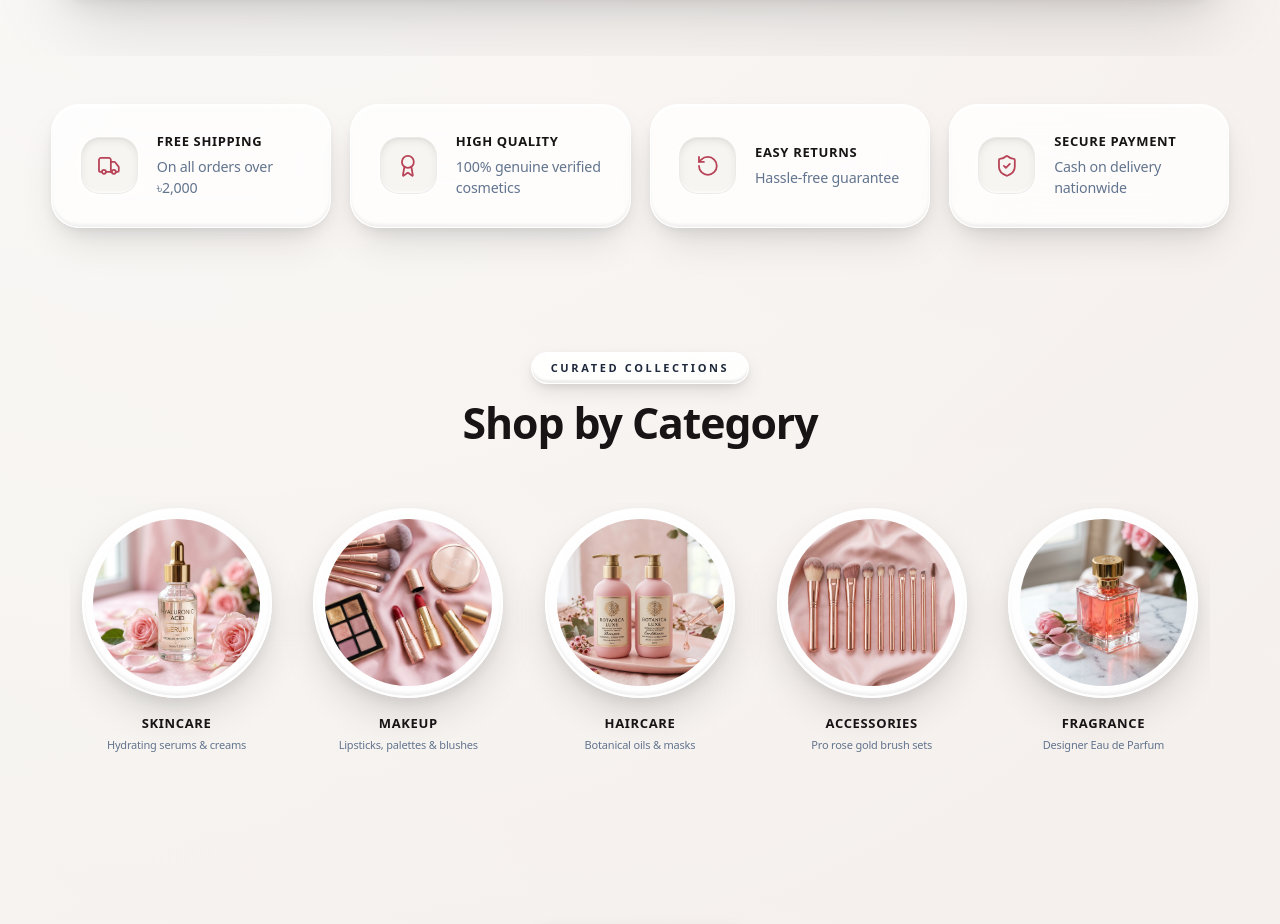
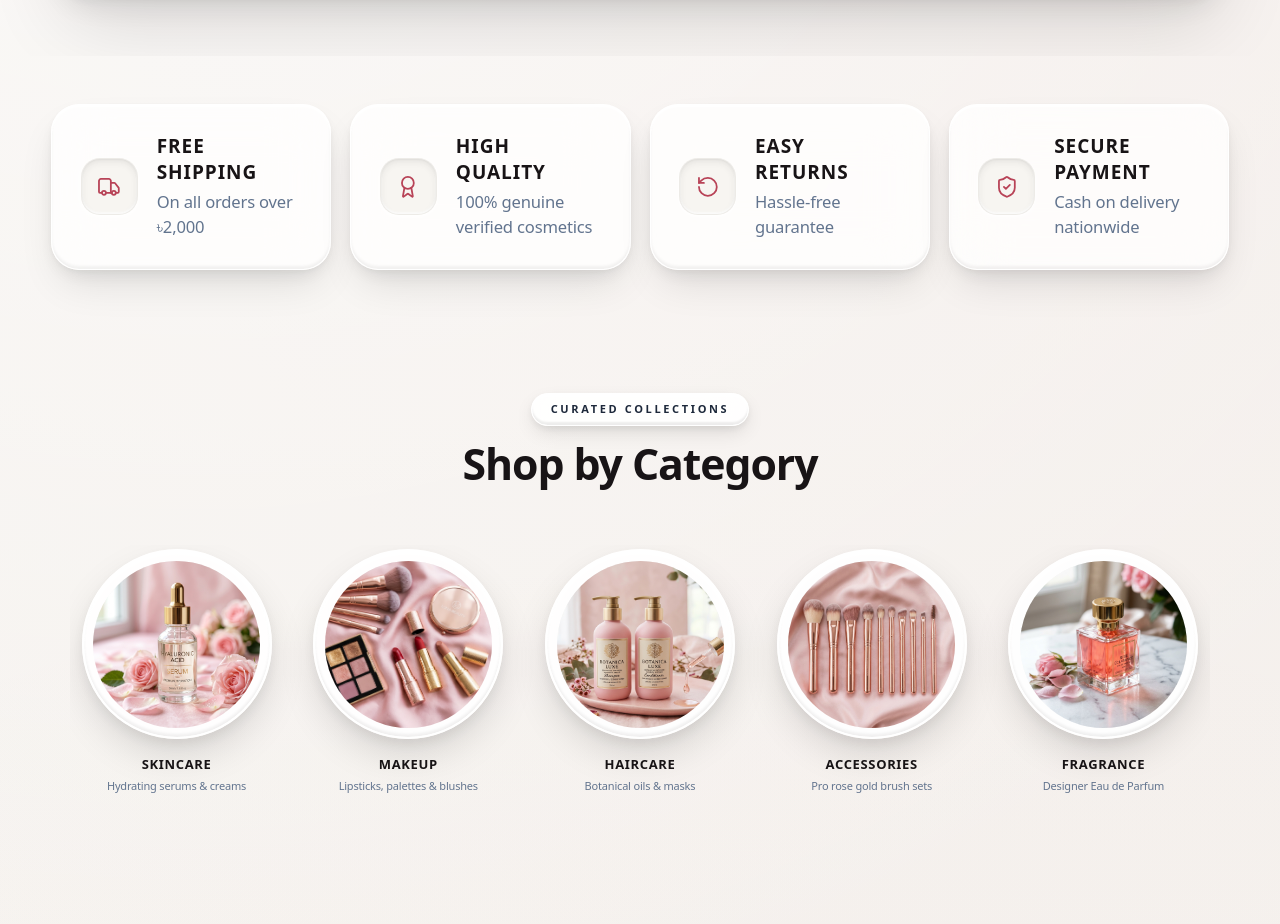
Before and after one commit to ruhul2003/Beauty-and-Blush, a Next.js app in the folder frontend/: page / in a window 1280 px wide. Shown: the part 1006-1930 px from the top of the page. Built offline with nearby package versions, Linux system fonts and the light colour scheme; no server answers; grey boxes are pictures that could not be loaded; a web font is replaced by a local one.

Commit message:
Increase trust badges titles and description font sizes

```diff
--- a/frontend/src/components/TrustBadges.jsx
+++ b/frontend/src/components/TrustBadges.jsx
@@ -54,10 +54,10 @@ export function TrustBadges() {
                   <Icon className="w-5 h-5 stroke-[1.8]" />
                 </div>
                 <div className="flex flex-col justify-center min-w-0 flex-1">
-                  <h3 className="text-xs sm:text-[13px] font-bold tracking-wider text-[#181416] dark:text-white group-hover:text-[#b84357] dark:group-hover:text-rose-300 uppercase font-serif leading-snug transition-colors">
+                  <h3 className="text-sm sm:text-base font-bold tracking-wider text-[#181416] dark:text-white group-hover:text-[#b84357] dark:group-hover:text-rose-300 uppercase font-serif leading-snug transition-colors">
                     {item.title}
                   </h3>
-                  <p className="text-[11px] sm:text-xs text-slate-500 dark:text-slate-400 mt-1 leading-normal">
+                  <p className="text-xs sm:text-sm text-slate-500 dark:text-slate-400 mt-1 leading-normal">
                     {item.desc}
                   </p>
                 </div>
```
